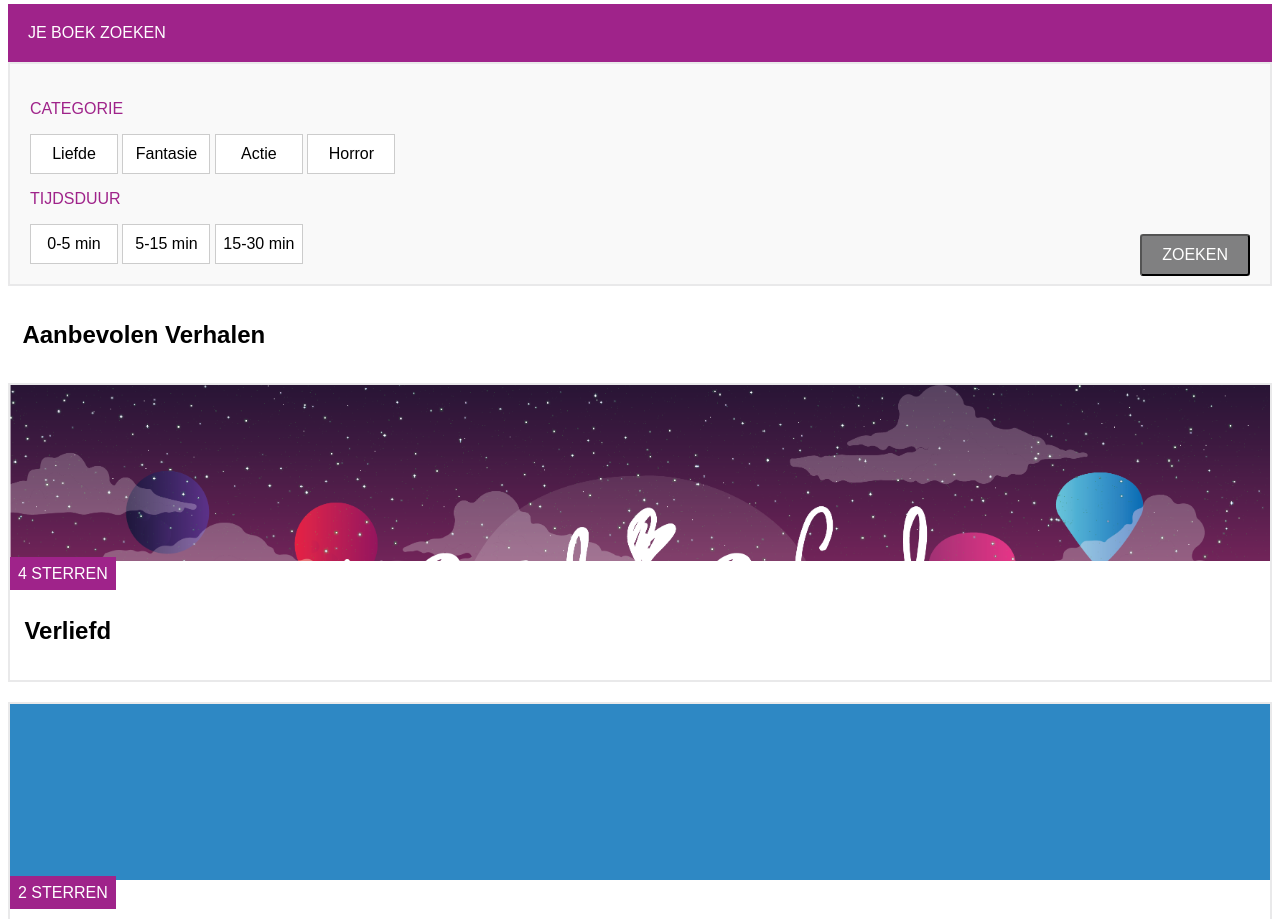
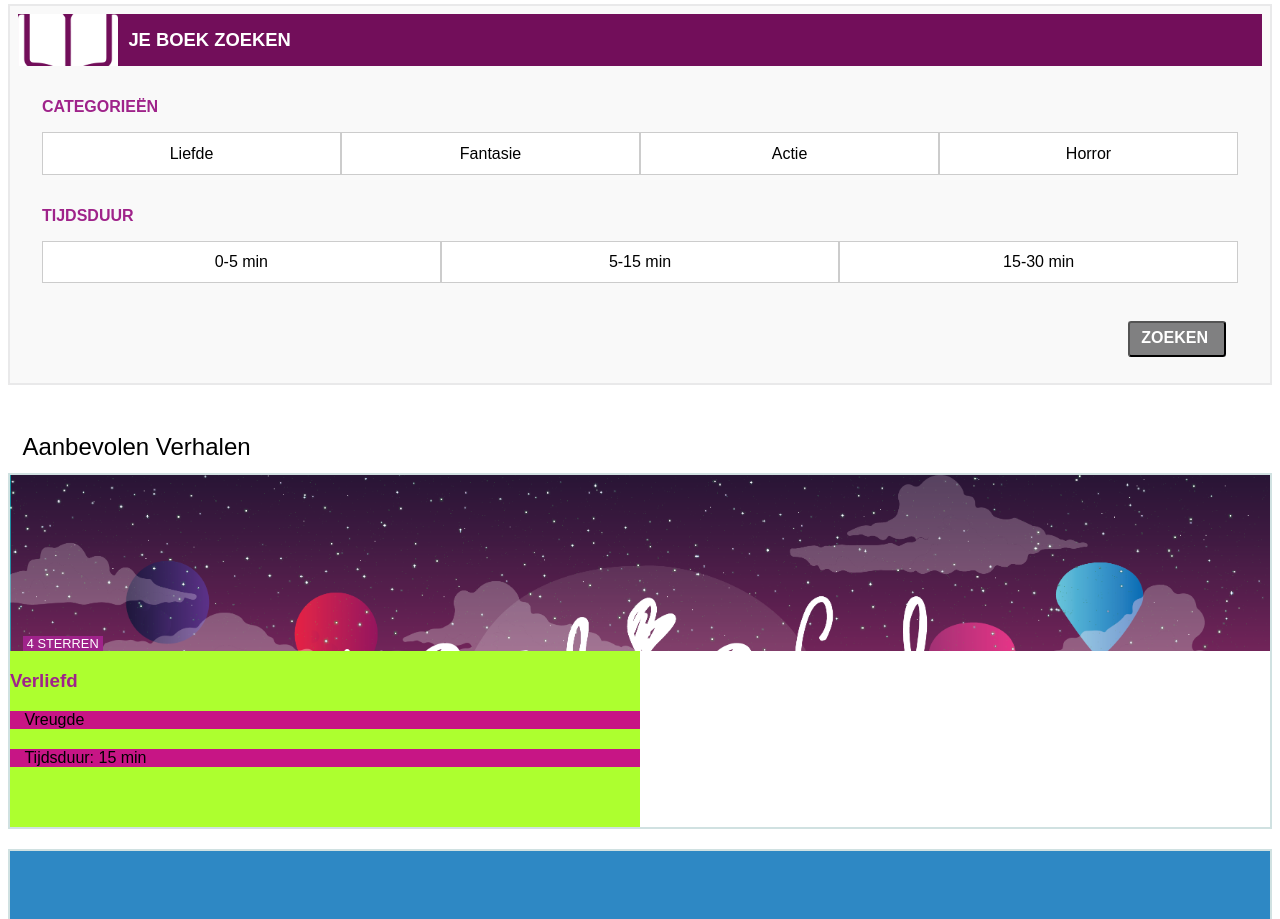
Before and after one commit to jamilvice/Blok-Web, a plain HTML site: page index.html in a window 1280 px wide. Shown: the part 242-1161 px from the top of the page. Drawn offline with Linux system fonts and the light colour scheme.

Commit message:
verandering 1
Verandering 1
De code in html & css na de comments van joost aangepast!

```diff
--- a/index.html
+++ b/index.html
@@ -1,5 +1,6 @@
 <!DOCTYPE html>
-<html lang="en">
+<html lang="nl">
+
 <head>
     <meta charset="UTF-8">
     <meta name="viewport" content="width=device-width, initial-scale=1">
@@ -9,71 +10,87 @@
 </head>
 
 <body>
-
     <header>
-
         <nav>
             <ul>
-                <li><button>Button</button></li>
-                <li><a href="wowair_index_2.html"><img src="fotos/wowairlogo1.png" alt="logo" class="logo"> </a></li>
-                <li><img src="fotos/hart1.png" alt="hart" class="hart"> </li>
+                <li><img src="fotos/hamburgermenu.png" alt="hamburger menu" ></li>
+                <li><a href="wowair_index_2.html"><img src="fotos/wowairlogo1.png" alt="logo"> </a></li>
+                <li><img src="fotos/harticon1.png" alt="hart"> </li>
             </ul>
-
         </nav>
+    </header>
 
 
-    </header>
+    <form action="wowair_verhaal.html">
 
-    <div class="informatie">JE BOEK ZOEKEN</div>
+        <p class="jeboekzoeken">Je boek zoeken</p>
 
-    <form action="wowair_verhaal.html">
-        <p>CATEGORIE</p>
+       <h1>categorieën</h1>
+        <div>
 
-        <input class="categorie_button" type="button" value="Liefde" name="Liefde" />
-        <input class="categorie_button" type="button" value="Fantasie" name="Liefde" />
-        <input class="categorie_button" type="button" value="Actie" name="Liefde" />
-        <input class="categorie_button" type="button" value="Horror" name="Liefde" />
+            <input type="button" value="Liefde" name="Liefde" />
+            <input type="button" value="Fantasie" name="Liefde" />
+            <input type="button" value="Actie" name="Liefde" />
+            <input type="button" value="Horror" name="Liefde" />
+
+        </div>
+             <h1>tijdsduur</h1>
+        <div>
 
 
+            <input type="button" value="0-5 min" name="tijd" />
+            <input type="button" value="5-15 min" name="tijd" />
+            <input type="button" value="15-30 min" name="tijd" />
+        </div>
 
-        <p>TIJDSDUUR</p>
+        <fieldset>
 
-        <input class="categorie_button" type="button" value="0-5 min" name="tijd" />
-        <input class="categorie_button" type="button" value="5-15 min" name="tijd" />
-        <input class="categorie_button" type="button" value="15-30 min" name="tijd" />
-
-
-        <input class="zoeken_button" type="submit" name="zoeken" value="ZOEKEN" />
-
+            <input type="submit" name="zoeken" value="ZOEKEN" />
+        </fieldset>
     </form>
 
 
 
-    <h2>Aanbevolen Verhalen</h2>
+    <section>
 
-    <section id="verhalen">
+        <h2>Aanbevolen Verhalen</h2>
+
+        <article class="containergrid">
+            <header>
+               <a href="wowair_verhaal.html"><img href="wowair_verhaal.html" src="fotos/verliefd%201.png" alt="verliefd"></a>
+                <span>4 sterren</span>
+                </header>
+            <footer>
+                <h3>Verliefd</h3>
+                <p class="tijdsduur">Vreugde</p>
+                <p>Tijdsduur: 15 min</p>
+
+            </footer>
+        </article>
+
 
         <article>
-
-            <a href="wowair_verhaal.html"><img href="wowair_verhaal.html" src="fotos/verliefd%201.png" alt="verliefd"></a>
-            <span>4 STERREN</span>
-            <h2>Verliefd</h2>
+           <header>
+            <img src="fotos/droom.jpeg" alt="verliefd">
+            <span>2 sterren</span>
+            </header>
+            <footer>
+            <h2>Droom</h2>
+            <p class="tijdsduur">15 min</p>
+             </footer>
 
         </article>
 
 
         <article>
-            <img src="fotos/droom.jpeg" alt="verliefd">
-            <span>2 STERREN</span>
-            <h2>Droom</h2>
-
-        </article>
-
-
-        <article>
+           <header>
             <img src="fotos/gefrustreerd.jpeg" alt="verliefd">
-            <span>3 STERREN</span>
+            <span>3 sterren</span>
+            </header>
+            <footer>
             <h2>Gefrustreerd</h2>
+            <p class="tijdsduur">15 min</p>
+            </footer>
 
         </article>
 
@@ -87,4 +104,5 @@
 
 
 </body>
+
 </html>
--- a/wowair_opmaak_2.css
+++ b/wowair_opmaak_2.css
@@ -1,7 +1,7 @@
 body{
     color: #9f238A;;
     font-family: sans-serif;
-
+    font-size: 1em;
 }
 
 ul{
@@ -24,93 +24,163 @@ ul > li:nth-child(3) {
     text-align: right
 }
 
-.logo {
+section article p{
+
+}
+
+header nav ul li:first-of-type img{
+    max-width: 30%;
+    margin-top: 4px;
+}
+
+header nav ul li a img {
     max-width: 50%;
 }
 
-.hart {
-    max-width: 30%;
+header nav ul li:last-of-type img{
+      max-width: 35%;
 }
 
 
 
-
-span{
-    background-color: #9f238A;
-    color: white;
-    padding: .5rem;
-    font-size: 1rem
+form {
+    background-color: #f9f9f9;
+    color: #9f238A;
+    border: 2px solid #e9e9ea;
 }
 
-h1{
-    padding: .9rem;
-     color: black;
+.jeboekzoeken {
+    display: block;
+    margin: 8px;
+    background-color: #720e5a;
+    padding: 15px 15px;
+    color: white;
+    font-weight: 900;
+    font-size: 1.15em;
+    text-transform: uppercase;
+
+    background-image: url(fotos/boekicon1.png);
+    background-size: 8%;
+    background-position: left;
+    background-repeat: no-repeat;
+    padding-left: 6em;
 }
 
-h2{
-    padding: .9rem;
-    color: black;
+
+
+form div {
+    display: flex;
+    justify-content: space-between;
+    margin: 1em 2em;
 }
 
+div input[type=button] {
+    color: black;
+    background-color: white;
+    font-size: 1em;
+    border: 1px solid #ccc;
+    width: 60%;
+    padding: 0.7em;
+
+}
+
+div input[type=button]:hover {
+    color: white;
+    background-color: #9f238A;
+}
+
+form h1{
+    text-transform: uppercase;
+    font-size: 2em;
+    margin: 2em 2em 0em 2em;
+    color: #9f238A;
+    font-size: 1em;
+}
+
+fieldset{
+    border: none;
+    margin: 2em 2em 1em 0em;
+}
+
+fieldset input[type=submit] {
+    font-size: 1em;
+    float: right;
+    padding: 0.4em 1em 0.5em 0.7em;
+    background-color: #808081;
+    color: white;
+    border-radius: 0.2rem;
+    font-weight: 700;
+
+}
+
+
+h2{
+    padding-left: .9rem;
+    color: black;
+    font-weight: 100;
+    display: block;
+    margin: 0;
+    margin-top: 2em;
+    margin-bottom: 0.5em;
+}
+
+.containergrid{
+    display: grid;
+    grid-template-columns: 1fr 1fr;
+    grid-template-rows: 1fr 1fr;
+}
+
+
 article{
-    color: #9f238A;
-    border: 2px solid #e9e9ea;
+    border: 2px solid #d0e1e1;
     margin-bottom: 20px;
 }
 
-article img{
+article header {
+    position: relative;
+    height: 11em;
+    grid-column: 1 / 3;
+    background-color: aqua;
+}
+
+
+article header img{
     width: 100%;
     height: 11em;
     object-fit: cover;
     object-position: top center;
+
 }
 
 
-.navbar{
-
-    background-color: white;
-    padding: 5px;
-    text-align: center;
+article header span{
+    text-transform: uppercase;
+    background-color: #9f238A;
+    color: white;
+    padding: 0 4px;
+    font-size: 0.8em;
+    position: absolute;
+    bottom: 0em;
+    left: 1em;
 }
 
-
-.informatie {
-
-    background-color: #9f238A;
-    padding: 20px;
-    color: white;
+article footer{
+    background-color: greenyellow;
+    grid-row-start: 2;
 }
 
-form {
-
-    background-color: #f9f9f9;
-    padding: 20px;
-    color: #9f238A;
-    border: 2px solid #e9e9ea;
+article footer p{
+    padding-left: .9rem;
+    color: black;
+    margin: 0;
+    margin-bottom: 20px;
+    background-color: mediumvioletred;
+    grid-column-start: 2;
 }
 
-.categorie_button {
-    color: black;
-    background-color: white;
-    font-size: 16px;
-    border: 1px solid #ccc;
-    width: 88px;
-    text-align: center;
-    padding: 10px 0px 10px 0px;
+footer h2{
+    grid-column-start: 1;
 }
-
-
-
-.zoeken_button {
-    float: right;
-    padding: 10px 20px 10px 20px;
-    background-color: #808081;
-    color: white;
-    font-size: 16px;
-    border-radius: 0.2rem;
-    margin-top: 10px;
-}
-
 
 
 
@@ -118,19 +188,10 @@ form {
     box-shadow: 0 12px 16px 0 rgba(0,0,0,0.24), 0 17px 50px 0 rgba(0,0,0,0.19);
     color: white;
     background-color: #9f238A;
-
 }
 
 
-.input_opmaak {
-
-    border: 2px solid #9f238A;
-
-}
 
 .verhaal1{
-
     width: 100%;
-
-
 }
```
Also changed, not shown: fotos/boekicon1.png (added), fotos/hamburgermenu.png (added), fotos/hart3.png (added), fotos/harticon1.png (added), fotos/hbmenu3.png (added), 1 other file.
